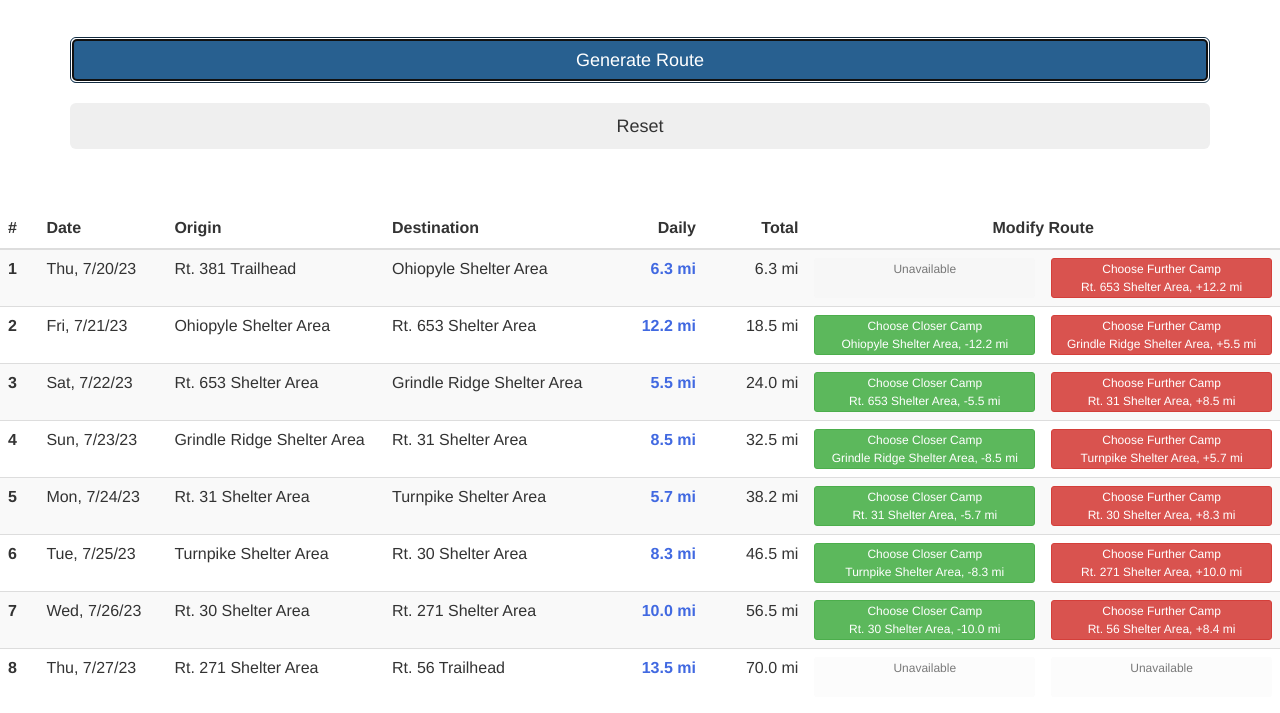
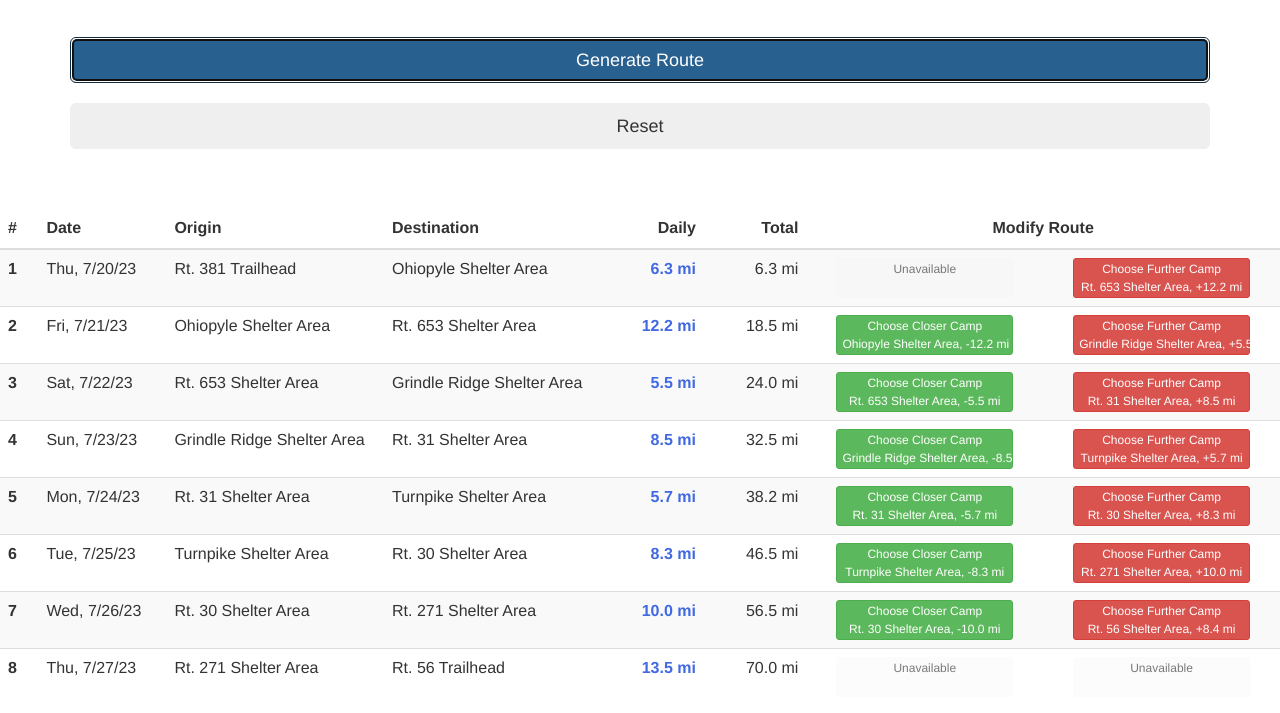
Before and after one commit to amccafferty42/trailtuner, a plain HTML site: page index.html in a window 1280 px wide. Both pictures are taken after typing "5" into the empty fields and a click on the button "Generate Route". Shown: the part 422-1135 px from the top of the page. Drawn offline with nearby package versions, Linux system fonts and the light colour scheme.

Commit message:
tweak css

```diff
--- a/main.css
+++ b/main.css
@@ -3,7 +3,9 @@
 }
 
 .changeCampBtn {
-    width: 100%;
+    width: 80%;
+    display: block;
+    margin: auto;
 }
 
 .right {
```
